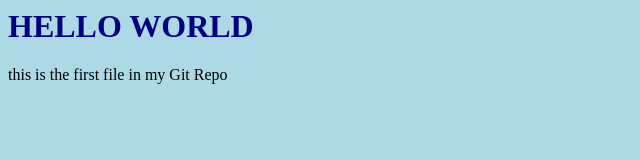
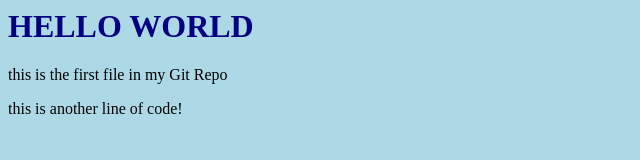
Before and after one commit to parkersm0/hello-world, a plain HTML site: page index.html in a window 1280 px wide. Shown: the whole page, without its empty margins (0-640 px from the left). Drawn offline with Linux system fonts and the light colour scheme.

Commit message:
Updating the index.html page

```diff
--- a/index.html
+++ b/index.html
@@ -7,5 +7,6 @@
 
 <h1>HELLO WORLD</h1>
 <p>this is the first file in my Git Repo</p>
+<p>this is another line of code!</p>
 </body>
 </html>
```
